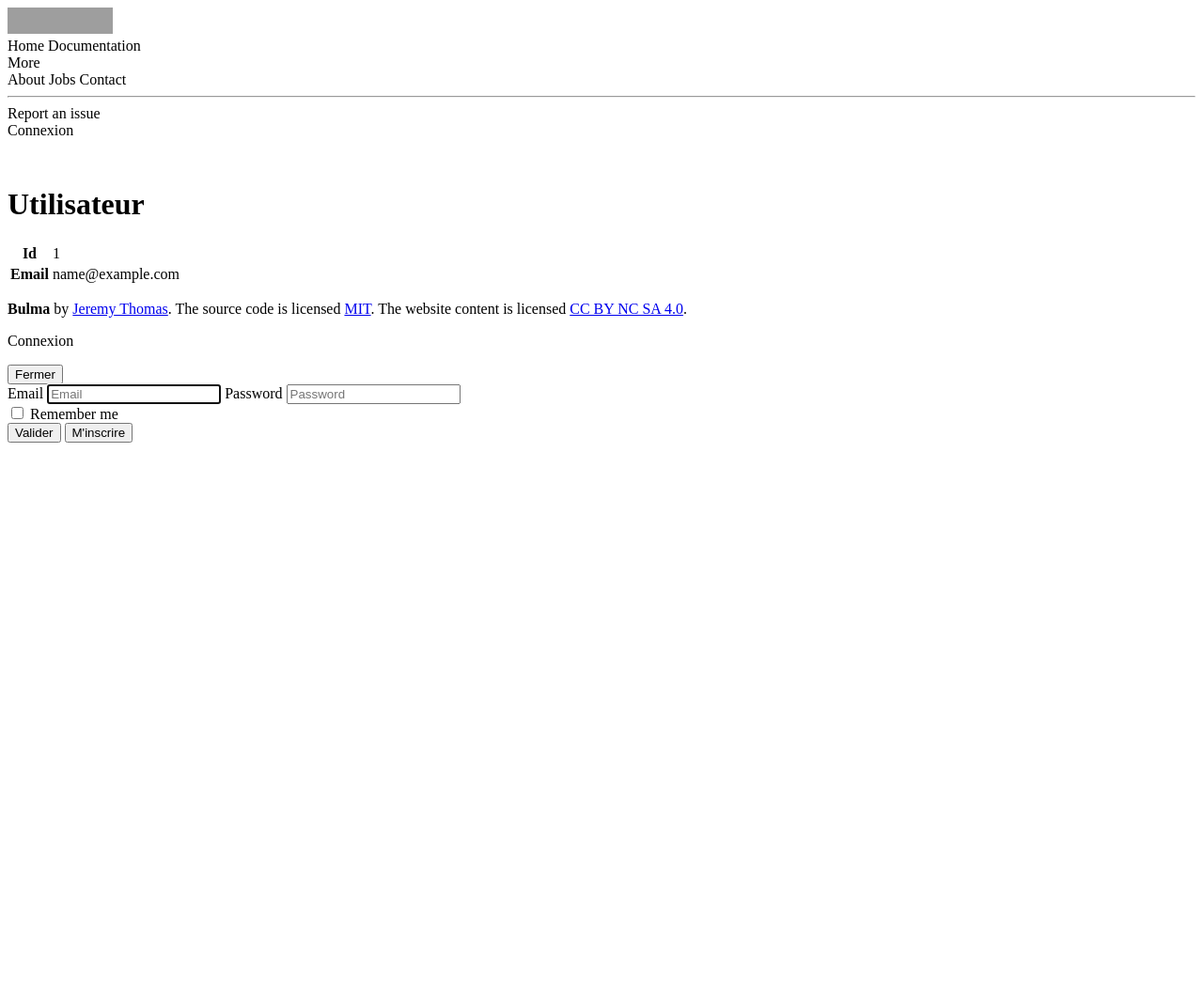
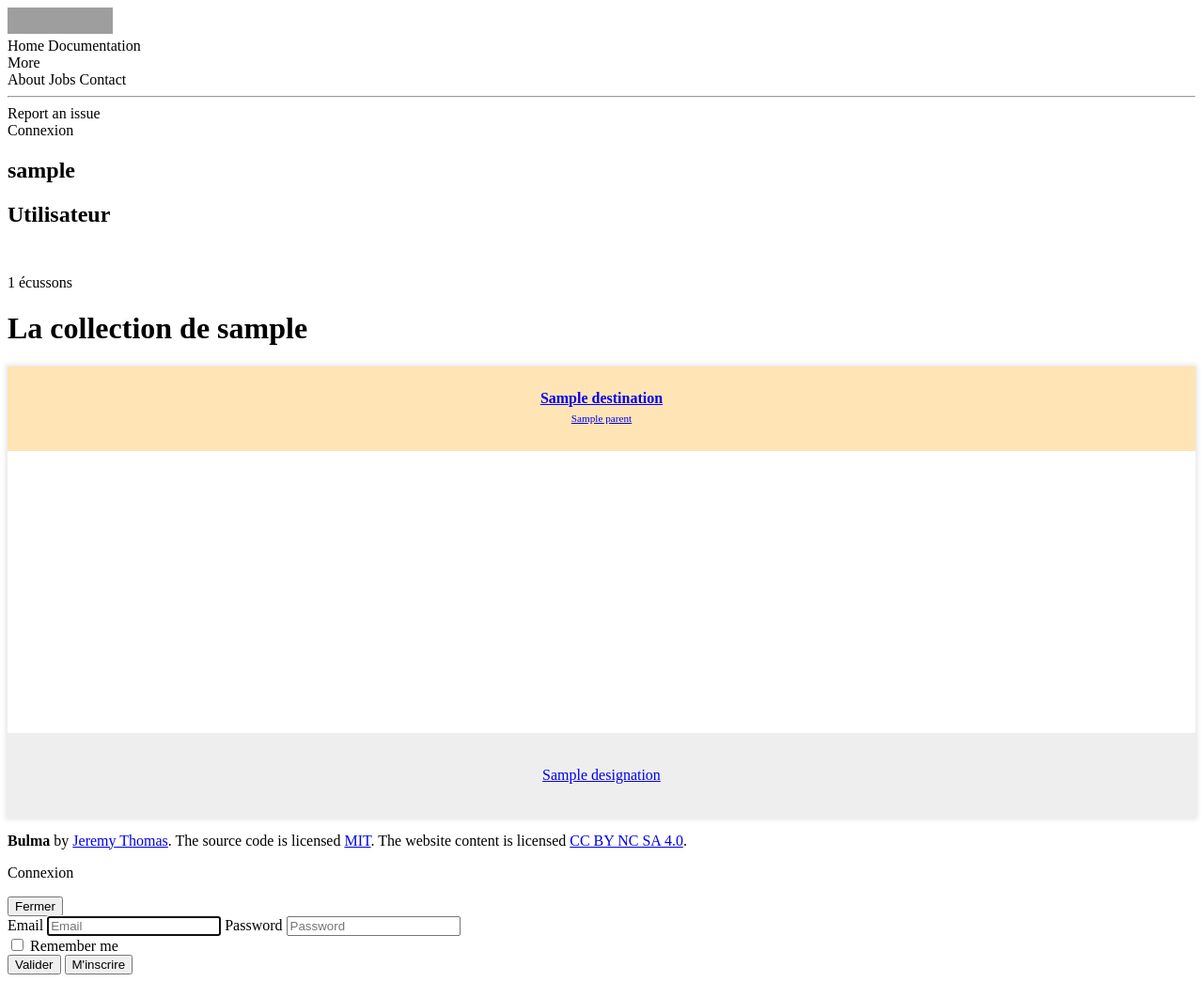
Before and after one commit to mbfcs2/ecussons, a Symfony app: template templates/user/show.html.twig in a window 1280 px wide. Shown: the whole page at 94% size. Before the commit the page ends 471 px from the top, so only its background shows below. Run offline with Twig, Linux system fonts and the light colour scheme; the template is opened without the code that fills it: most values are stand-ins (such as "Sample title", 1, 10 or a date in 2020); some libraries are stand-ins or nearby versions; grey boxes are pictures that could not be loaded.

Commit message:
Master: Page membre ok

```diff
--- a/templates/base.html.twig
+++ b/templates/base.html.twig
@@ -63,7 +63,7 @@
 			<div class="buttons">
 				{% if is_granted('IS_AUTHENTICATED_FULLY') %}
 					<a class="button">
-						{{ app.user.email }}
+						{{ app.user.login }}
 					  </a>
 				{% else %}
 					<a class="button is-primary" id="connexion">
--- a/templates/user/show.html.twig
+++ b/templates/user/show.html.twig
@@ -2,21 +2,72 @@
 
 {% block title %}Utilisateur{% endblock %}
 
+
+{% block hero %}
+    <section class="hero is-primary">
+        <div class="hero-body">
+            <div class="container">
+                <h1 class="title">
+                    {{ utilisateur.login }}
+                </h1>
+                <h2 class="subtitle">
+                    Utilisateur
+                </h2>
+            </div>
+        </div>
+    </section>
+{% endblock %}
 {% block body %}
-    <h1>Utilisateur</h1>
+    <div class="columns">
+        <div class="column has-background-primary has-text-white">
+            <span class="is-pulled-right">{{ items.getTotalItemCount }} écussons</span>
+            <h1>La collection de {{ utilisateur.login }}</h1>
+        </div>
+    </div>
 
-    <table class="table">
-        <tbody>
-            <tr>
-                <th>Id</th>
-                <td>{{ utilisateur.id }}</td>
-            </tr>
-            <tr>
-                <th>Email</th>
-                <td>{{ utilisateur.email }}</td>
-            </tr>
 
-        </tbody>
-    </table>
+    <div class="navigation">
+        {{ knp_pagination_render(items) }}
+    </div>
+
+
+
+    <div class="columns is-multiline is-mobile">
+
+        {% for item_under in items %}
+
+            <div class="column is-half-mobile is-half-tablet is-one-quarter-desktop is-one-quarter-widescreen is-one-quarter-fullhd">
+                <a href="{{ path('item_show', {'id': item_under.id}) }}">
+                    <div style="background-color:white;height:100%;box-shadow: 0 0 5px 2px rgba(0, 0, 0, .1);">
+                        <div style="height:70px; padding:10px;overflow:hidden;line-height:20px;background-color:moccasin;text-align:center;display:flex;align-items:center;justify-content:center">
+                            <p>
+                                <span><b>{{ item_under.destination.name }}</b></span><br />
+                                <span style="font-size:0.7em">{{ item_under.destination.parent.name }}</span>
+                            </p>
+                        </div>
+
+                        <div style="height:300px; background-color:white;position:relative;display:flex;align-items:center;justify-content:center">
+                            {% if item_under.getMainIllustration %}
+                                <img src="{{ vich_uploader_asset(item_under.getMainIllustration, 'imageFile') }}" style='max-width:100%;max-height:100%;'>
+                            {% else %}
+                                <p><i>Pas d'illustration</i></p>
+                            {% endif %}
+                        </div>
+
+
+                        <div style="height:70px; padding:10px;overflow:hidden;line-height:20px;background-color:#eeeeee;text-align:center;display:flex;align-items:center;justify-content:center">
+                            <span>{{ item_under.designation }}</span>
+                        </div>
+                    </div>
+                </a>
+            </div>
+
+        {% endfor %}
+
+    </div>
+
+    <div class="navigation">
+        {{ knp_pagination_render(items) }}
+    </div>
 
 {% endblock %}
```
Also changed, not shown: src/Controller/UserController.php (+11 -9 lines), src/Entity/User.php (+20 -3 lines), src/Migrations/Version20190301124916.php (deleted, +0 -35 lines), src/Migrations/Version20190301125316.php (deleted, +0 -39 lines).
